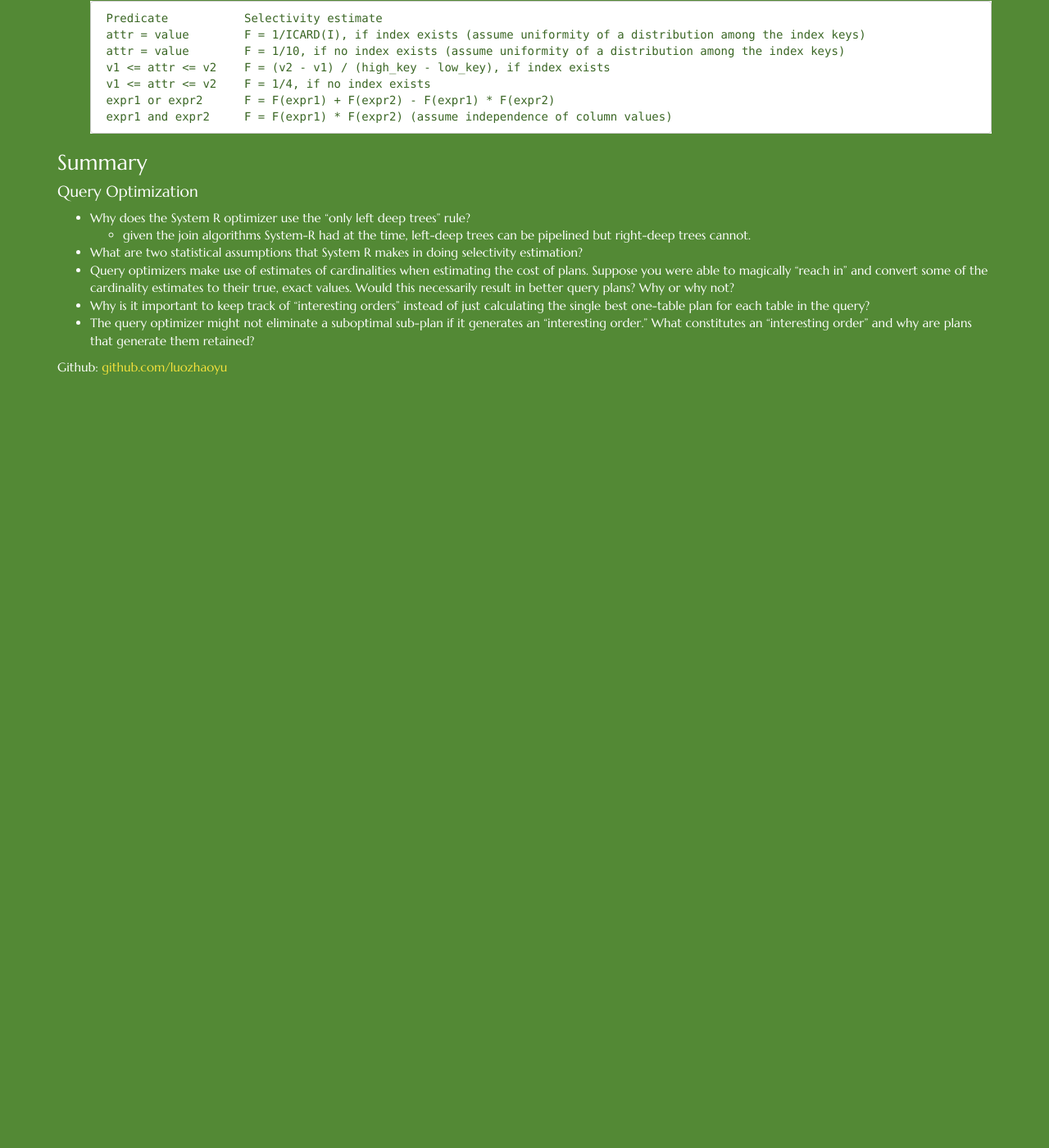
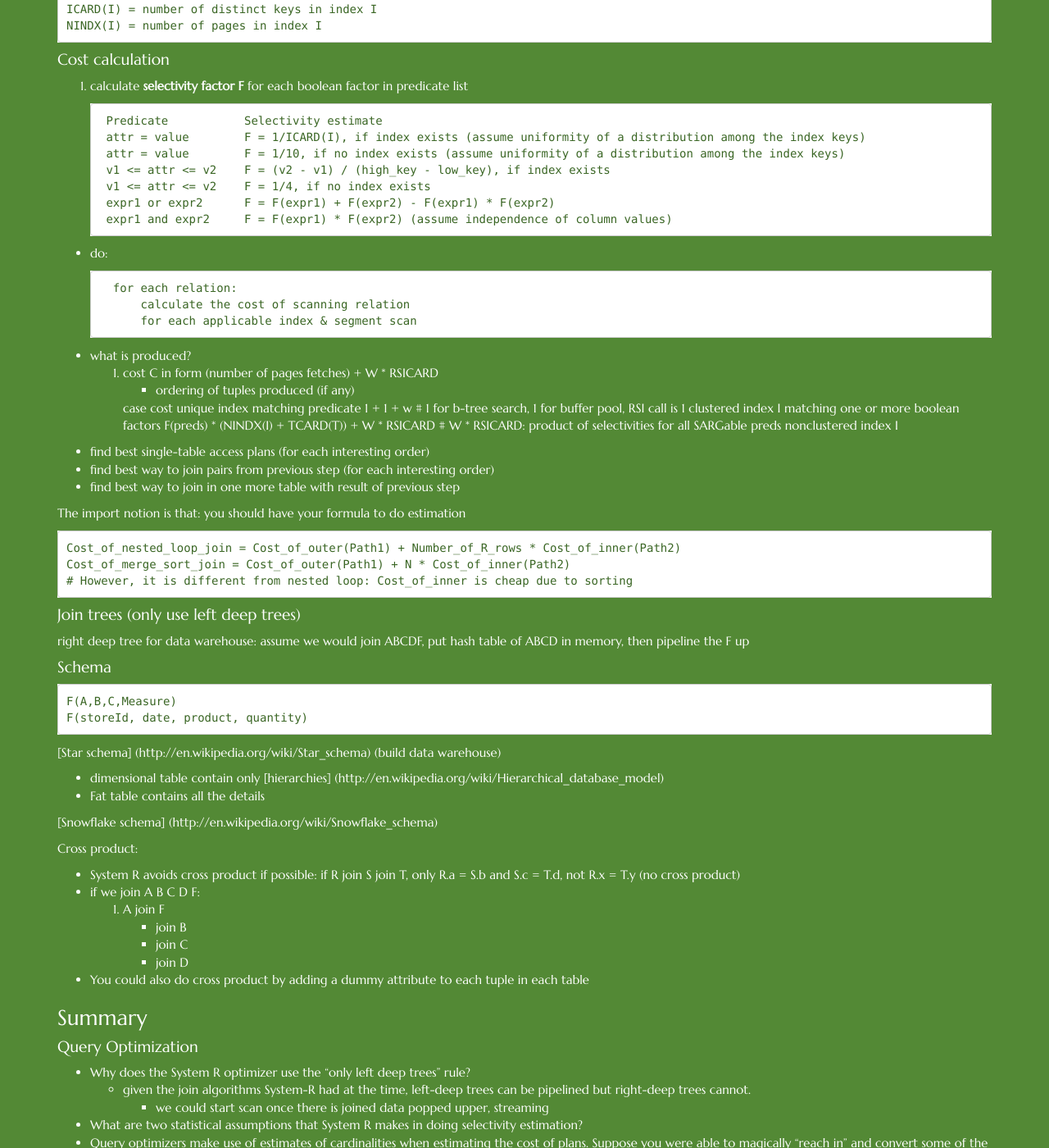
Before and after one commit to luozhaoyu/luozhaoyu.github.io, a Jekyll site: the page built from _posts/2015-04-07-DB-topics-query.md, in a window 1280 px wide and 1400 px high, scrolled down 1540 px. Shown: the whole window at 82% size. Built offline with Jekyll 4.4.1, drawn with Linux system fonts in a browser that asks for light colours; nearby versions of some CDN libraries; Markdown is read by kramdown in place of the engine named in the settings; before the commit the page ends 2019 px from its top, so only the background shows below that; some of the changed text lies outside the part shown.

Commit message:
update query optimization

```diff
--- a/_posts/2015-04-07-DB-topics-query.md
+++ b/_posts/2015-04-07-DB-topics-query.md
@@ -28,6 +28,12 @@ Join methods
 
 * Nested loops
 * Sort merge
+
+Architecture
+
+    RDS (sort merge join, aggregate)
+    RSI-----------------------------(research storage interface)
+    RSS (Research Storage System, manages buffer pools index scan)
 
 ##### SARGable
 Definition:
@@ -79,13 +85,61 @@ Cost of a query: I/O times + Weighting factor * CPU time =
         expr1 or expr2      F = F(expr1) + F(expr2) - F(expr1) * F(expr2)
         expr1 and expr2     F = F(expr1) * F(expr2) (assume independence of column values)
 
+- do:
 
+        for each relation:
+            calculate the cost of scanning relation
+            for each applicable index & segment scan
+
+- what is produced?
+    1. cost C in form (number of pages fetches) + W * RSICARD
+    - ordering of tuples produced (if any)
+
+        case cost
+        unique index matching predicate    1 + 1 + w # 1 for b-tree search, 1 for buffer pool, RSI call is 1
+        clustered index I matching one or more boolean factors F(preds) * (NINDX(I) + TCARD(T)) + W * RSICARD
+        # W * RSICARD: product of selectivities for all SARGable preds
+        nonclustered index I
+- find best single-table access plans (for each interesting order)
+- find best way to join pairs from previous step (for each interesting order)
+- find best way to join in one more table with result of previous step
+
+The import notion is that: you should have your formula to do estimation
+
+    Cost_of_nested_loop_join = Cost_of_outer(Path1) + Number_of_R_rows * Cost_of_inner(Path2)
+    Cost_of_merge_sort_join = Cost_of_outer(Path1) + N * Cost_of_inner(Path2)
+    # However, it is different from nested loop: Cost_of_inner is cheap due to sorting
+
+#### Join trees (only use left deep trees)
+right deep tree for data warehouse: assume we would join ABCDF, put hash table of ABCD in memory, then pipeline the F up
+
+#### Schema
+    F(A,B,C,Measure)
+    F(storeId, date, product, quantity)
+
+[Star schema] (http://en.wikipedia.org/wiki/Star_schema) (build data warehouse)
+
+* dimensional table contain only [hierarchies] (http://en.wikipedia.org/wiki/Hierarchical_database_model)
+* Fat table contains all the details
+
+[Snowflake schema] (http://en.wikipedia.org/wiki/Snowflake_schema)
+
+Cross product:
+
+* System R avoids cross product if possible: if R join S join T, only R.a = S.b and S.c = T.d, not R.x = T.y (no cross product)
+* if we join A B C D F:
+    1. A join F
+    - join B
+    - join C
+    - join D
+* You could also do cross product by adding a dummy attribute to each tuple in each table
 
 
 ### Summary
 #### Query Optimization
 * Why does the System R optimizer use the “only left deep trees” rule?
     * given the join algorithms System-R had at the time, left-deep trees can be pipelined but right-deep trees cannot.
+        * we could start scan once there is joined data popped upper, streaming
 * What are two statistical assumptions that System R makes in doing selectivity estimation?
 * Query optimizers make use of estimates of cardinalities when estimating the cost of plans. Suppose you were able to magically “reach in” and convert some of the cardinality estimates to their true, exact values. Would this necessarily result in better query plans? Why or why not?
 * Why is it important to keep track of “interesting orders” instead of just calculating the single best one-table plan for each table in the query?
```
